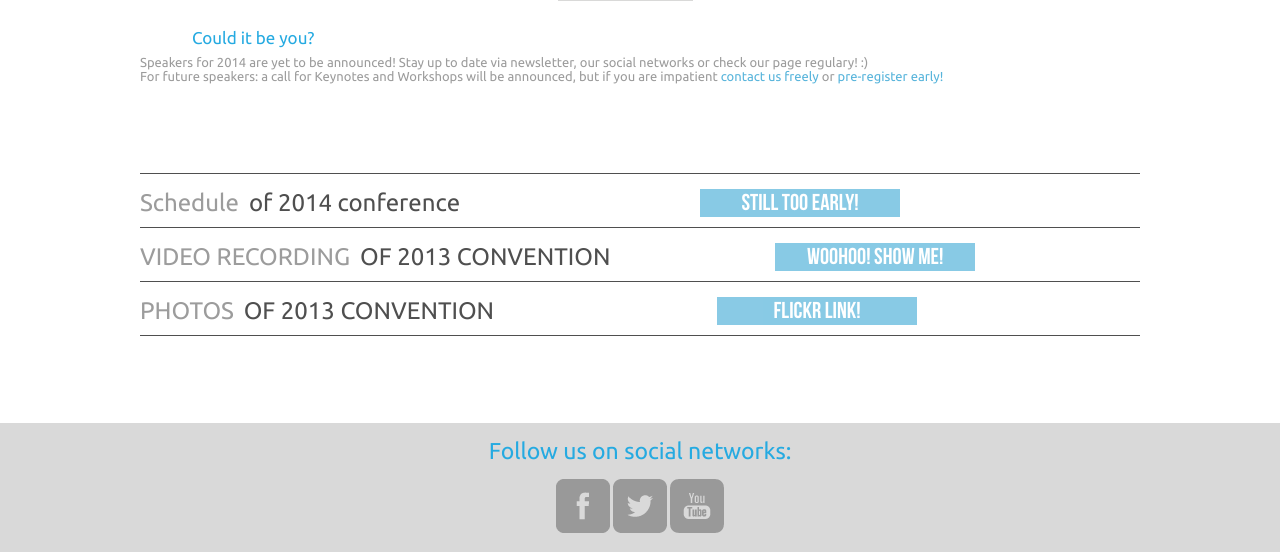
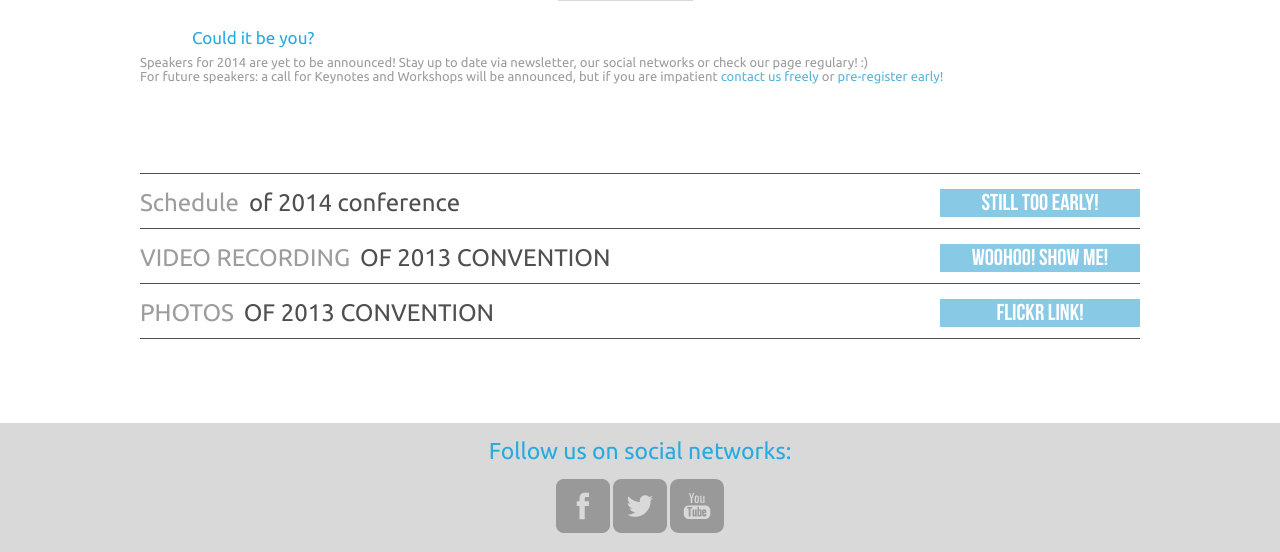
Before and after one commit to sveby/DC2014-static, a PHP site: page / in a window 1280 px wide. Shown: the part 1534-2086 px from the top of the page. Run offline with PHP 8.4, Linux system fonts and the light colour scheme.

Commit message:
Fixed button wrapping

```diff
--- a/dors/dors.css
+++ b/dors/dors.css
@@ -87,7 +87,7 @@ p {text-align:justify; font-size:15px;}
 
 
 .panel {position:relative;top:600px;width:100%;min-height:250px;text-align:center;margin-top:-4px;background-color:#d9d9d9}
-.sub_panel {margin:auto;max-width:1000px;}
+.sub_panel {margin:auto;max-width:1000px}
 .info {margin:auto;display:inline-block;padding-top:15px;vertical-align:top;text-align:left;}
 .info1 {float:left;max-width:550px;}
 .info2 {max-width:350px; padding-left:0px;}
@@ -115,9 +115,16 @@ p {text-align:justify; font-size:15px;}
 .img_sp:hover .naz_sp{display:block;}
 
 
+.pb5{display: block;}
 .sp_sch{position:relative;width:100%;min-height:250px; margin-top: 90px;}
+.info3 {float: right;}
 .button {width:200px;height:28px;background-color:#57b4db;opacity:0.7;text-align:center;float:right;}
 .social{width:100%;background-color:#d9d9d9;height:130px;}
+.pb5:after {
+    content: ' ';
+    display: block;
+    clear: both;
+}
 
 .osm {position:relative;top:60px;width:100%;height:400px;}
 .osm_map {width:100%;height:250px;}
```
